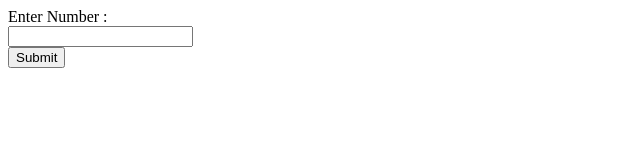
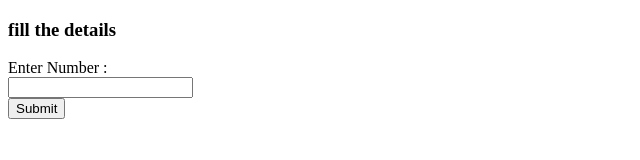
Before and after one commit to anushabuchakka/Tel.html, a plain HTML site: page index.html in a window 1280 px wide. Shown: the whole page, without its empty margins (0-640 px from the left). Drawn offline with Linux system fonts and the light colour scheme.

Commit message:
Add files via upload

```diff
--- a/index.html
+++ b/index.html
@@ -7,6 +7,7 @@
 </head>
 <body>
     <form action="./index1.html">
+        <h3>fill the details</h3>
     <label for="phoneNumber">Enter Number : </label><br>
     <input type="tel"name="PhoneNumber"id="phoneNumber"required
      pattern="+91 [6-9][0-9]{9}" title="Number Start With 6-9"><br>
```
